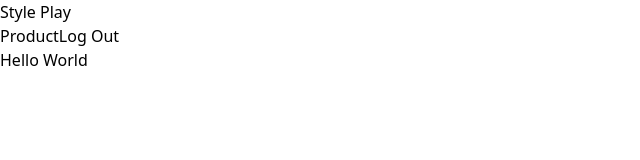
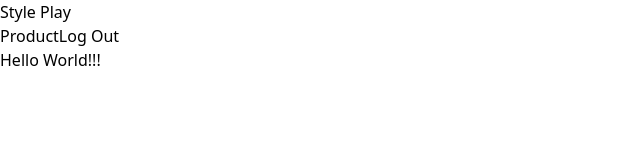
Before and after one commit to rifkinofianto/style.play, a React (Vite) app: page /dashboard in a window 1280 px wide. Shown: the top 160 px of the page, without its empty margins (0-640 px from the left). Built offline with nearby package versions, Linux system fonts and the light colour scheme.

Commit message:
tes update

```diff
--- a/src/Components/Greetings.jsx
+++ b/src/Components/Greetings.jsx
@@ -1,7 +1,7 @@
 export default function Greetings() {
   return (
     <>
-      <h1>Hello World</h1>
+      <h1>Hello World!!!</h1>
     </>
   );
 }
```
